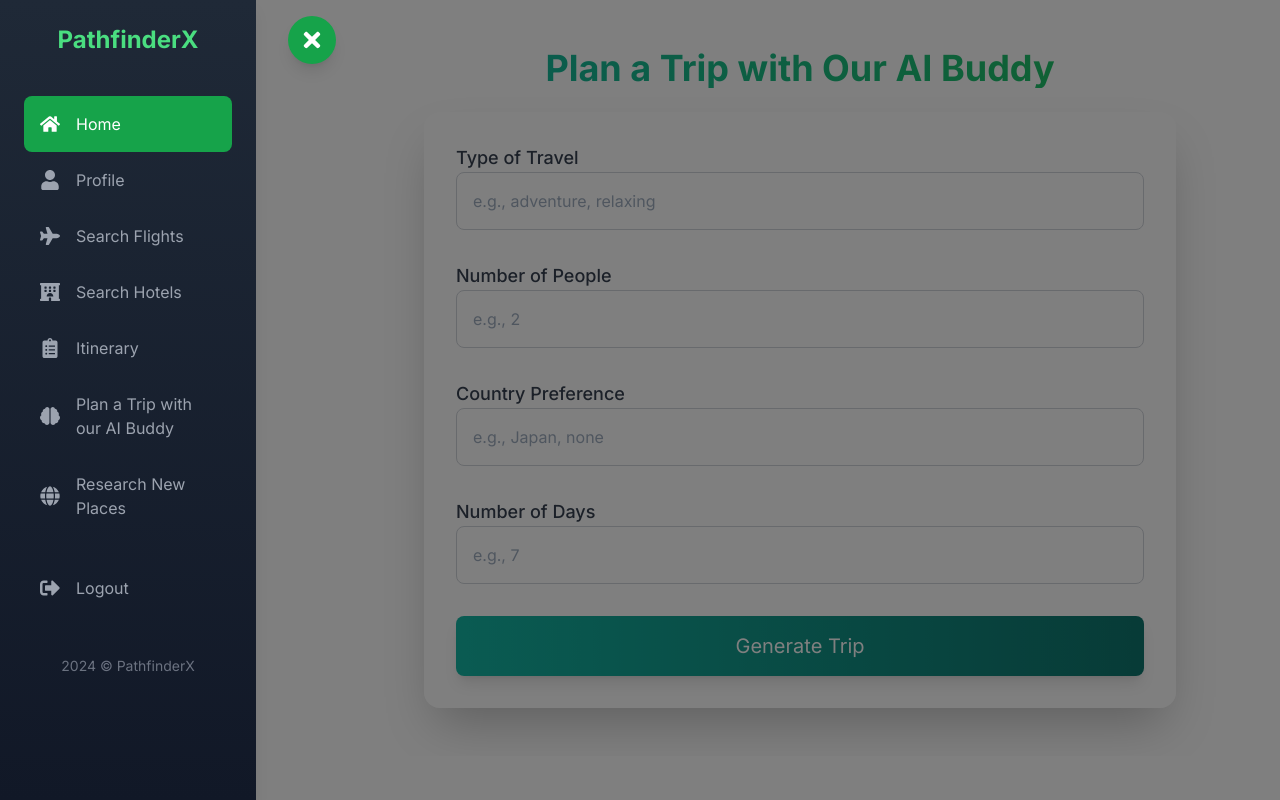
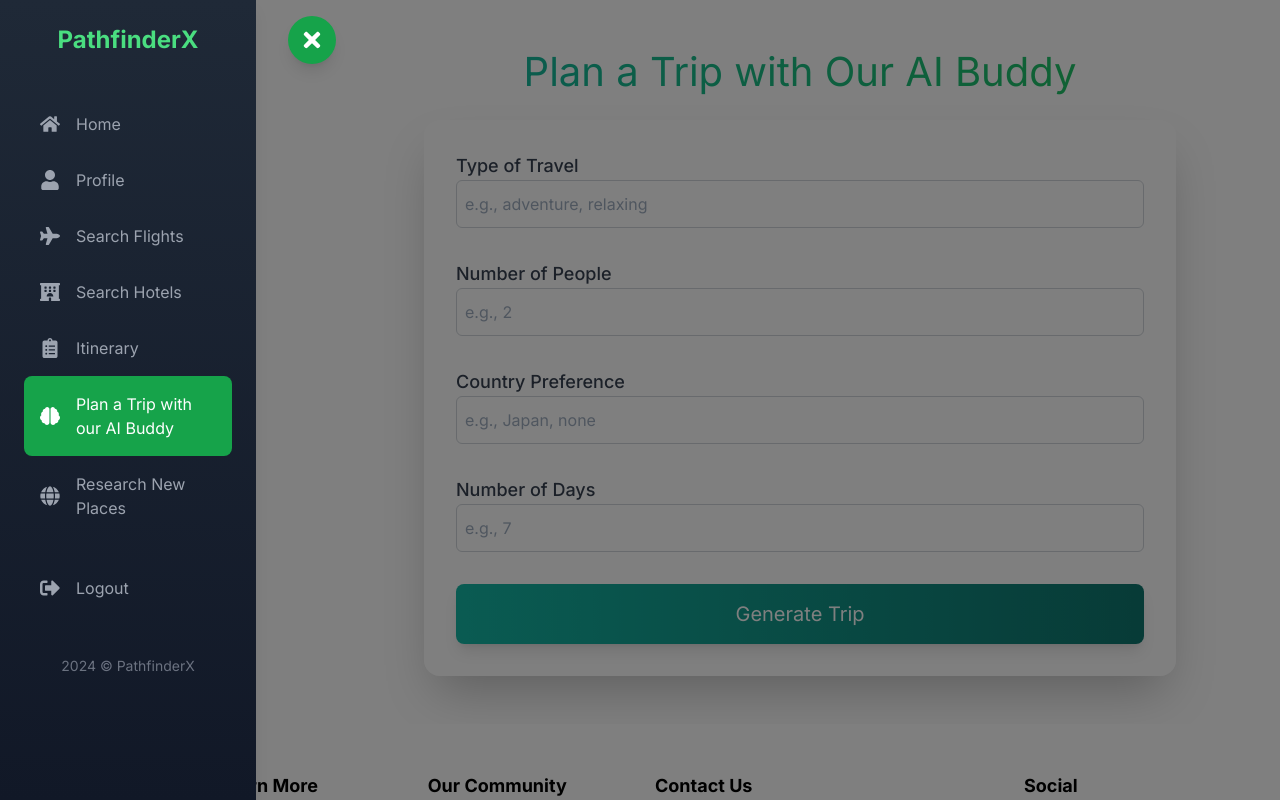
Before and after one commit to ShashankJc1/pathfinderx, a Next.js app: page /pages/dashboard/ai-buddy in a window 1280 px wide. Both pictures are taken after a click on the button 40 px from the left and 40 px from the top of the page. Shown: the top 800 px of the page. Built offline with nearby package versions, Linux system fonts and the light colour scheme.

Commit message:
ui updates

```diff
--- a/app/pages/dashboard/ai-buddy/page.tsx
+++ b/app/pages/dashboard/ai-buddy/page.tsx
@@ -35,7 +35,8 @@ export default function AIBuddyPage() {
       const data = await response.json();
 
       if (data.success) {
-        setRecommendation(data.recommendation);
+        const cleanedRecommendation = data.recommendation.replace(/[\*\#]/g, ''); // Clean unwanted characters
+        setRecommendation(cleanedRecommendation);
       } else {
         setError(data.error || "Failed to fetch trip recommendation. Please try again later.");
       }
@@ -49,10 +50,12 @@ export default function AIBuddyPage() {
   return (
     <DashboardLayout>
       <div className="p-6 lg:px-20">
-        <h1 className="text-4xl font-bold mb-6 text-center text-transparent bg-clip-text bg-gradient-to-r from-teal-500 to-green-500 animate-fade-in">
+        <h1 className="regular-40 font-bold mb-6 text-center text-transparent bg-clip-text bg-gradient-to-r from-teal-500 to-green-500 animate-fade-in">
           Plan a Trip with Our AI Buddy
         </h1>
         <form onSubmit={handleSubmit} className="space-y-8 bg-white bg-opacity-60 backdrop-blur-lg p-8 rounded-2xl shadow-2xl transform transition-all duration-500 hover:scale-105">
+
+          {/* Travel Type */}
           <div className="relative">
             <label className="block text-lg font-medium text-gray-700">Type of Travel</label>
             <input
@@ -60,10 +63,11 @@ export default function AIBuddyPage() {
               value={travelType}
               onChange={(e) => setTravelType(e.target.value)}
               placeholder="e.g., adventure, relaxing"
-              className="w-full p-4 bg-white rounded-lg border border-gray-300 focus:outline-none focus:ring-4 focus:ring-teal-300 transition-all duration-300 transform hover:-translate-y-1"
+              className="w-full p-2 h-12 bg-white rounded-md border border-gray-300 focus:outline-none focus:ring-2 focus:ring-teal-300 transition-all duration-300 transform hover:-translate-y-1"
             />
           </div>
 
+          {/* Number of People */}
           <div className="relative">
             <label className="block text-lg font-medium text-gray-700">Number of People</label>
             <input
@@ -71,10 +75,11 @@ export default function AIBuddyPage() {
               value={peopleCount}
               onChange={(e) => setPeopleCount(e.target.value as number | "")}
               placeholder="e.g., 2"
-              className="w-full p-4 bg-white rounded-lg border border-gray-300 focus:outline-none focus:ring-4 focus:ring-teal-300 transition-all duration-300 transform hover:-translate-y-1"
+              className="w-full p-2 h-12 bg-white rounded-md border border-gray-300 focus:outline-none focus:ring-2 focus:ring-teal-300 transition-all duration-300 transform hover:-translate-y-1"
             />
           </div>
 
+          {/* Country Preference */}
           <div className="relative">
             <label className="block text-lg font-medium text-gray-700">Country Preference</label>
             <input
@@ -82,10 +87,11 @@ export default function AIBuddyPage() {
               value={countryPreference}
               onChange={(e) => setCountryPreference(e.target.value)}
               placeholder="e.g., Japan, none"
-              className="w-full p-4 bg-white rounded-lg border border-gray-300 focus:outline-none focus:ring-4 focus:ring-teal-300 transition-all duration-300 transform hover:-translate-y-1"
+              className="w-full p-2 h-12 bg-white rounded-md border border-gray-300 focus:outline-none focus:ring-2 focus:ring-teal-300 transition-all duration-300 transform hover:-translate-y-1"
             />
           </div>
 
+          {/* Number of Days */}
           <div className="relative">
             <label className="block text-lg font-medium text-gray-700">Number of Days</label>
             <input
@@ -93,9 +99,10 @@ export default function AIBuddyPage() {
               value={days}
               onChange={(e) => setDays(e.target.value as number | "")}
               placeholder="e.g., 7"
-              className="w-full p-4 bg-white rounded-lg border border-gray-300 focus:outline-none focus:ring-4 focus:ring-teal-300 transition-all duration-300 transform hover:-translate-y-1"
+              className="w-full p-2 h-12 bg-white rounded-md border border-gray-300 focus:outline-none focus:ring-2 focus:ring-teal-300 transition-all duration-300 transform hover:-translate-y-1"
             />
           </div>
+
           <button
             type="submit"
             className="w-full bg-gradient-to-r from-teal-500 to-teal-700 text-white text-xl px-6 py-4 rounded-lg shadow-lg transform transition-all duration-300 hover:scale-110 hover:shadow-2xl focus:outline-none focus:ring-4 focus:ring-teal-500"
@@ -115,9 +122,16 @@ export default function AIBuddyPage() {
         {error && <p className="text-red-500 mt-4 text-center">{error}</p>}
 
         {recommendation && (
-          <div className="mt-8 p-6 bg-gray-100 rounded-2xl shadow-xl transform transition-all duration-500 animate-fade-in">
-            <h2 className="text-3xl font-bold mb-4 text-teal-600 text-center">Your AI-Generated Trip Recommendation</h2>
-            <pre className="text-lg text-gray-700 whitespace-pre-wrap">{recommendation}</pre>
+          <div className="mt-8 p-6 bg-gray-50 rounded-2xl shadow-xl transform transition-all duration-500 animate-fade-in">
+            <h2 className="bold-32 text-teal-600 text-center flex items-center justify-center">
+              <span className="mr-2">
+                <i className="fas fa-lightbulb"></i>
+              </span>
+              Your AI-Generated Trip Recommendation
+            </h2>
+            <pre className="text-lg text-gray-700 whitespace-pre-wrap leading-relaxed tracking-wide bg-white p-4 rounded-lg shadow-md">
+              {recommendation}
+            </pre>
           </div>
         )}
       </div>
--- a/app/pages/dashboard/itinerary/page.tsx
+++ b/app/pages/dashboard/itinerary/page.tsx
@@ -3,6 +3,7 @@
 import DashboardLayout from "@/components/DashboardLayout";
 import { useState } from "react";
 import { Switch } from "@headlessui/react";
+import Link from "next/link";
 
 // Define the Itinerary type
 interface Itinerary {
@@ -123,11 +124,15 @@ export default function ItineraryPage() {
         {/* AI Planning Assistance */}
         <div className="bg-gradient-to-r from-green-500 to-teal-400 text-white p-6 rounded-lg shadow-lg hover:shadow-xl transition-shadow duration-300">
           <h2 className="text-2xl font-bold mb-4">Plan Your Trip with Our AI Buddy</h2>
-          <p className="text-lg mb-4">
-            Need help planning? Use our AI-powered trip planner for personalized suggestions.
-          </p>
-          <button className="px-6 py-3 bg-white text-green-500 rounded-lg hover:bg-gray-200 transition-all">Plan with AI Buddy</button>
-        </div>
+            <p className="text-lg mb-4">
+              Need help planning? Use our AI-powered trip planner for personalized suggestions.
+            </p>
+          <Link href="/pages/dashboard/ai-buddy">
+          <button className="px-6 py-3 bg-white text-green-500 rounded-lg hover:bg-gray-200 transition-all">
+              Plan with AI Buddy
+        </button>
+  </Link>
+</div>
       </div>
     </DashboardLayout>
   );
--- a/components/Sidebar.tsx
+++ b/components/Sidebar.tsx
@@ -3,7 +3,7 @@
 import Link from "next/link";
 import { useState } from "react";
 import { FaBars, FaTimes, FaHome, FaUser, FaPlane, FaHotel, FaClipboardList, FaBrain, FaGlobe, FaSignOutAlt } from "react-icons/fa";
-import { useRouter } from "next/navigation";
+import { useRouter, usePathname } from "next/navigation";
 
 const navLinks = [
   { label: "Home", href: "/pages/dashboard", icon: <FaHome /> },
@@ -16,9 +16,9 @@ const navLinks = [
 ];
 
 export default function Sidebar({ children }: { children: React.ReactNode }) {
-  const [activeLink, setActiveLink] = useState("/pages/dashboard");
   const [isSidebarOpen, setIsSidebarOpen] = useState(false);
   const router = useRouter();
+  const pathname = usePathname();  // Get the current path
 
   const toggleSidebar = () => {
     setIsSidebarOpen(!isSidebarOpen);
@@ -48,9 +48,8 @@ export default function Sidebar({ children }: { children: React.ReactNode }) {
             {navLinks.map((link) => (
               <Link href={link.href} key={link.label}>
                 <div
-                  onClick={() => setActiveLink(link.href)}
                   className={`flex items-center gap-4 p-4 rounded-lg transition-colors duration-300 hover:bg-green-500 hover:text-white ${
-                    activeLink === link.href ? "bg-green-600 text-white" : "text-gray-400"
+                    pathname === link.href ? "bg-green-600 text-white" : "text-gray-400"
                   }`}
                 >
                   <span className="text-xl">{link.icon}</span>
```
